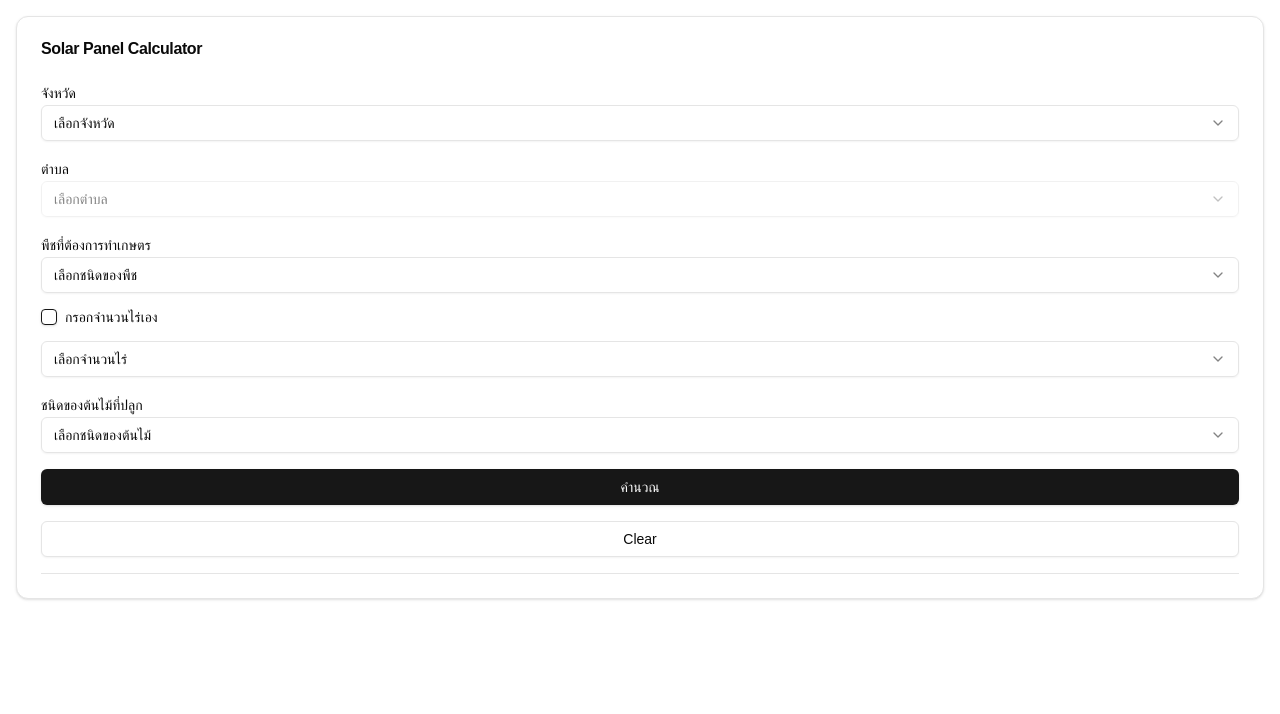
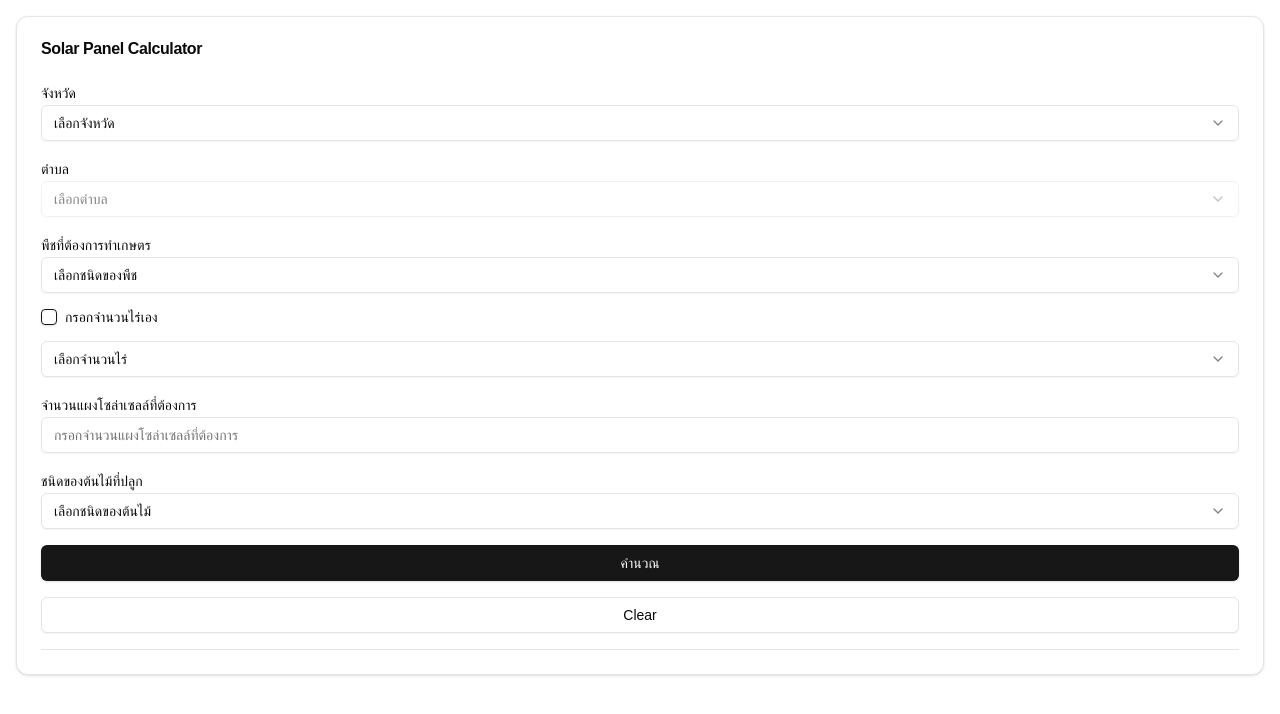
Before and after one commit to Patiz-pao/netzero, a Next.js app: page / in a window 1280 px wide. Shown: the top 714 px of the page. Built offline with nearby package versions, Linux system fonts and the light colour scheme; a web font is replaced by a local one.

Commit message:
refactor

```diff
--- a/src/app/calculation/page.tsx
+++ b/src/app/calculation/page.tsx
@@ -71,8 +71,8 @@ const SolarCalculation = () => {
       tumbol: data.tumbol,
       area: area,
       type: data.type,
-
       treeType: data.treeType,
+      solarCell: data.solarCell || undefined,
     };
 
     console.log(formData);
@@ -321,6 +321,28 @@ const SolarCalculation = () => {
             )}
 
             <div>
+              <Label>จำนวนแผงโซล่าเซลล์ที่ต้องการ</Label>
+              <Controller
+                name="solarCell"
+                control={control}
+                defaultValue=""
+                render={({ field }) => (
+                  <Input
+                    {...field}
+                    type="number"
+                    value={field.value || ""}
+                    placeholder="กรอกจำนวนแผงโซล่าเซลล์ที่ต้องการ"
+                    onChange={(e) => {
+                      const value = e.target.value;
+                      field.onChange(e);
+                      setValue("solarCell", value);
+                    }}
+                  />
+                )}
+              />
+            </div>
+
+            <div>
               <Label>ชนิดของต้นไม้ที่ปลูก</Label>
               <Controller
                 name="treeType"
--- a/src/types/types.ts
+++ b/src/types/types.ts
@@ -6,6 +6,7 @@ export interface Calculation {
   customArea?: boolean;
   type: string;
   treeType: string;
+  solarCell?: string;
 }
 
 export interface CalculationDebug {
```
Also changed, not shown: src/app/test/page.tsx (added).
